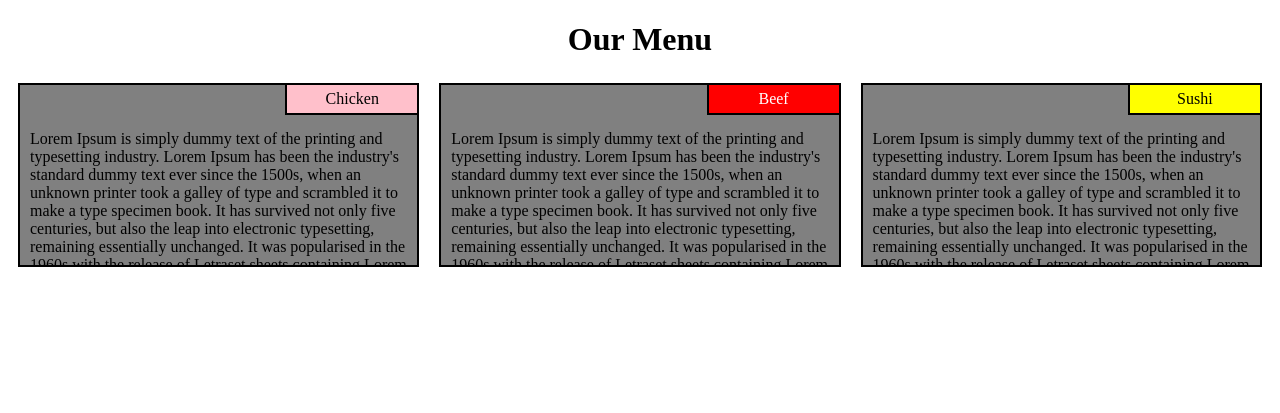
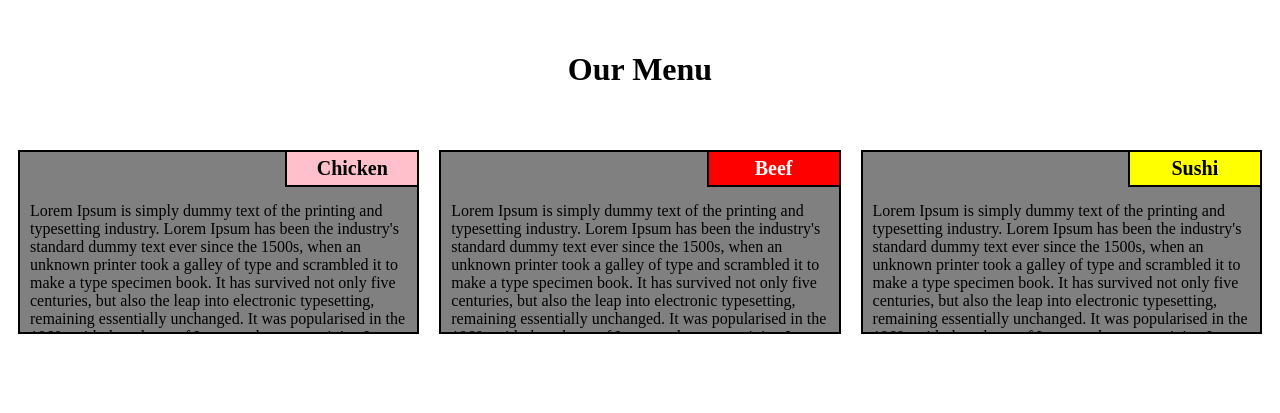
Before and after one commit to EmiliaVeresezan/fullstack-examples, a plain HTML site: page module2-solution/index.html in a window 1280 px wide. Drawn offline with Linux system fonts and the light colour scheme.

Commit message:
Some changes.

```diff
--- a/module2-solution/css/styles.css
+++ b/module2-solution/css/styles.css
@@ -2,38 +2,14 @@
 	/********** Base styles **********/
 	* {
 		box-sizing: border-box;
+    font-family: Arial, Helvetica, sans-serif;
 	}
 
 	h1 {
 		text-align: center;
-		margin-bottom: 15px;
-	}
-/*	p{
-		border: 5px solid black;
-		background-color: grey;
-		width: 92%;
-		height: 150px;
-		margin-right: auto;
-		margin-left: auto;
-		padding: 10px;
-		overflow: hidden;
-		text-align: justify;
-		position: relative;
+    padding:30px
 	}
 
-	div div {
-		position: relative;
-	}
-
-	.side-box{
-		border: 2px solid black;
-		float :right;
-		position: absolute;
-		top:0;
-		right: 0;
-		background-position: red;
-	}
-	*/
 	.menu-type-container {
 		border: 2px solid black;
 		margin: 10px;
@@ -52,6 +28,8 @@
 		padding: 5px;
 		margin:0;
 		margin-bottom: 5px;
+    font-weight: 900;
+    font-size: 20px;
 
 	}
 
--- a/module2-solution/index.html
+++ b/module2-solution/index.html
@@ -9,20 +9,22 @@
 	<h1>Our Menu</h1>
 	<div class="row">
 		<div class="col-lg-4 col-md-6 col-sm-12">
-			<div class="menu-type-container">
+			<section class="menu-type-container">
 			<p class="menu-type" id="chicken-type" >Chicken</p>
-			<p class="menu-description">Lorem Ipsum is simply dummy text of the printing and typesetting industry. Lorem Ipsum has been the industry's standard dummy text ever since the 1500s, when an unknown printer took a galley of type and scrambled it to make a type specimen book. It has survived not only five centuries, but also the leap into electronic typesetting, remaining essentially unchanged. It was popularised in the 1960s with the release of Letraset sheets containing Lorem Ipsum passages, and more recently with desktop publishing software like Aldus PageMaker including versions of Lorem Ipsum.</p></div>
+			<p class="menu-description">Lorem Ipsum is simply dummy text of the printing and typesetting industry. Lorem Ipsum has been the industry's standard dummy text ever since the 1500s, when an unknown printer took a galley of type and scrambled it to make a type specimen book. It has survived not only five centuries, but also the leap into electronic typesetting, remaining essentially unchanged. It was popularised in the 1960s with the release of Letraset sheets containing Lorem Ipsum passages, and more recently with desktop publishing software like Aldus PageMaker including versions of Lorem Ipsum.</p>
+		</section>
 		</div>
 		<div class="col-lg-4 col-md-6 col-sm-12">
-			<div class="menu-type-container">
+			<section class="menu-type-container">
 			<p class="menu-type" id="beef-type">Beef</p>
-			<p class="menu-description">Lorem Ipsum is simply dummy text of the printing and typesetting industry. Lorem Ipsum has been the industry's standard dummy text ever since the 1500s, when an unknown printer took a galley of type and scrambled it to make a type specimen book. It has survived not only five centuries, but also the leap into electronic typesetting, remaining essentially unchanged. It was popularised in the 1960s with the release of Letraset sheets containing Lorem Ipsum passages, and more recently with desktop publishing software like Aldus PageMaker including versions of Lorem Ipsum.</p></div>
+			<p class="menu-description">Lorem Ipsum is simply dummy text of the printing and typesetting industry. Lorem Ipsum has been the industry's standard dummy text ever since the 1500s, when an unknown printer took a galley of type and scrambled it to make a type specimen book. It has survived not only five centuries, but also the leap into electronic typesetting, remaining essentially unchanged. It was popularised in the 1960s with the release of Letraset sheets containing Lorem Ipsum passages, and more recently with desktop publishing software like Aldus PageMaker including versions of Lorem Ipsum.</p>
+		</section>
 		</div>
 		<div class="col-lg-4 col-md-6 col-sm-12">
-			<div class="menu-type-container">
+			<section class="menu-type-container">
 			<p class="menu-type" id="sushi-type">Sushi</p>
 			<p class="menu-description">Lorem Ipsum is simply dummy text of the printing and typesetting industry. Lorem Ipsum has been the industry's standard dummy text ever since the 1500s, when an unknown printer took a galley of type and scrambled it to make a type specimen book. It has survived not only five centuries, but also the leap into electronic typesetting, remaining essentially unchanged. It was popularised in the 1960s with the release of Letraset sheets containing Lorem Ipsum passages, and more recently with desktop publishing software like Aldus PageMaker including versions of Lorem Ipsum.</p>
-		</div>
+		</section>
 		</div>
 
 	</div>
```
